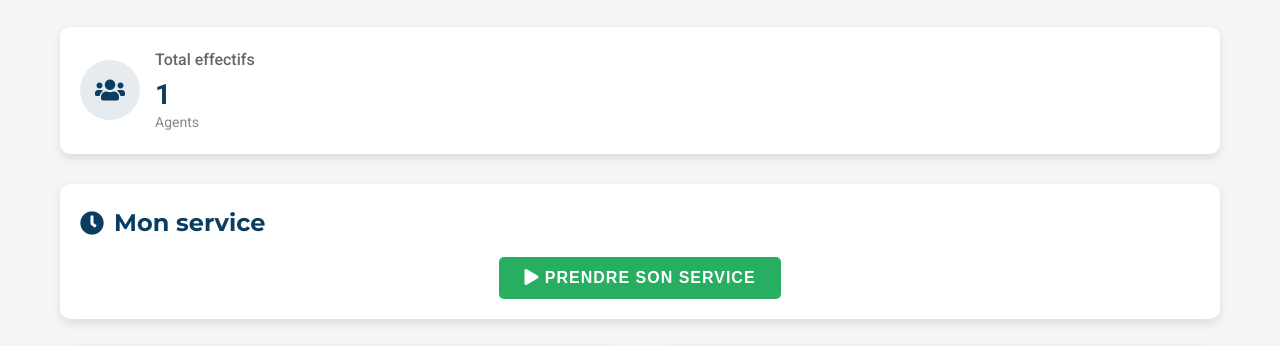
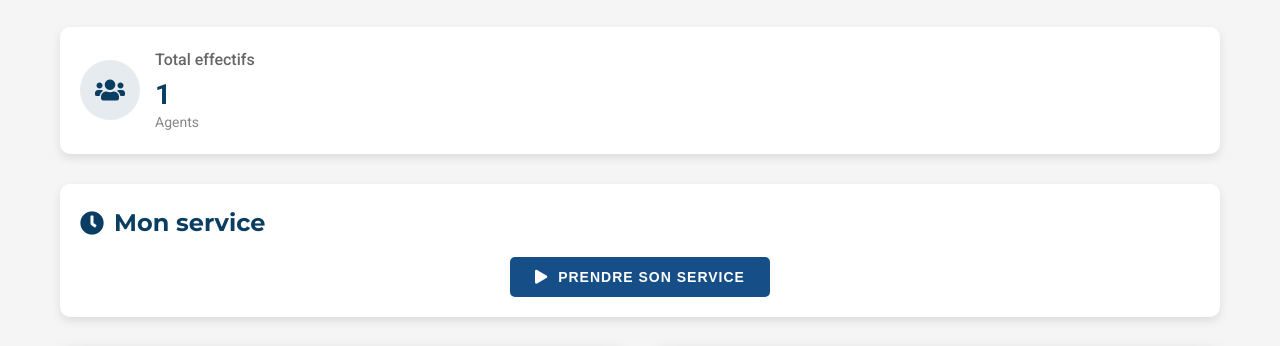
Before and after one commit to Niiizix/LSPD, a plain HTML site: page agent-dashboard.html in a window 1280 px wide. Shown: the part 375-721 px from the top of the page. Drawn offline with Linux system fonts and the light colour scheme; sample sign-in values are in the browser's storage.

Commit message:
Update styles.css

```diff
--- a/styles.css
+++ b/styles.css
@@ -2838,6 +2838,9 @@ select:focus {
     font-weight: 600;
     min-width: 200px;
     transition: all 0.3s ease;
+    border: none;
+    cursor: pointer;
+    display: inline-block;
 }
 
 .btn-start-service {
@@ -2866,7 +2869,7 @@ select:focus {
     color: #666;
 }
 
-/* Styles pour la page Service avec quotas */
+/* Styles pour la page Service */
 .service-stats {
     margin-top: 30px;
 }
@@ -3013,6 +3016,31 @@ select:focus {
     font-size: 16px;
 }
 
+/* Styles manquants qui pourraient causer des problèmes */
+#serviceButton {
+    display: inline-block;
+    background-color: var(--accent-blue);
+    color: var(--light-text);
+    padding: 12px 25px;
+    border-radius: 5px;
+    text-decoration: none;
+    font-weight: 600;
+    transition: all 0.3s ease;
+    border: none;
+    cursor: pointer;
+    text-transform: uppercase;
+    font-size: 14px;
+    letter-spacing: 1px;
+}
+
+#serviceButton i {
+    margin-right: 5px;
+}
+
+#serviceTimer {
+    font-weight: bold;
+}
+
 /* Responsive styles */
 @media (max-width: 768px) {
     .service-cards {
```
